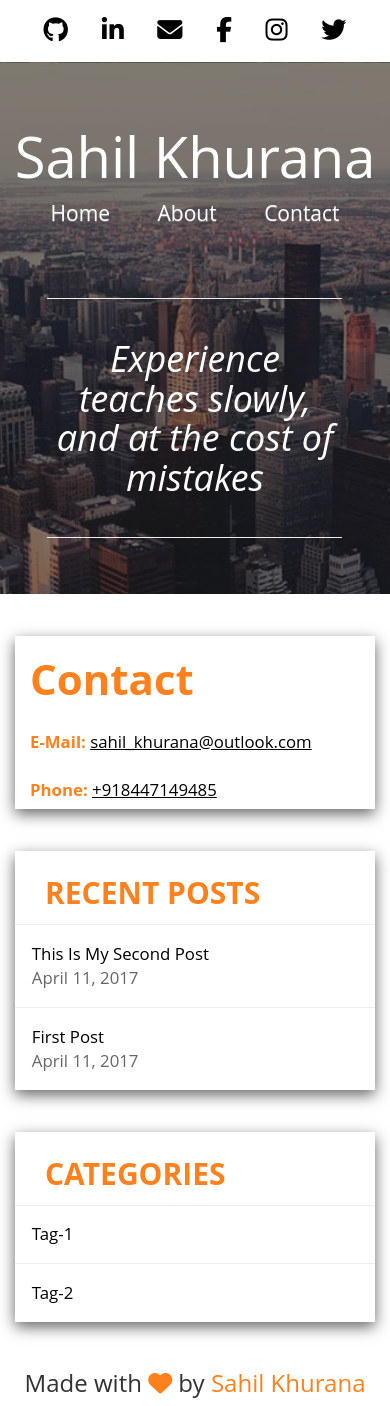
After one commit to sahilkhurana19/MyBlog, a Django app: page /contact/ in a window 390 px wide. The commit adds this page. Run offline with Django 3.2, Linux system fonts and the light colour scheme; data comes from the database, SQL or seed files in the repository; some libraries are stand-ins or nearby versions.

Commit message:
CSS Touches and prep for deployment

```diff
--- a/blog/static/blog/css/main.css
+++ b/blog/static/blog/css/main.css
@@ -7,6 +7,9 @@ body {
 .marginEquator, .row {
   margin-left: 0px;
   margin-right: 0px; }
+
+.navbar {
+  margin-bottom: 0px; }
 
 .navbar-default {
   background: none;
@@ -139,6 +142,19 @@ body {
         color: #ff811d;
         transition: 0.3s;
         text-decoration: underline; }
+  .shCard #contactContact h1 {
+    color: #ff811d;
+    font-weight: bolder;
+    font-size: 3em; }
+  .shCard #contactEmail, .shCard #contactPhone {
+    color: #ff811d; }
+    .shCard #contactEmail h3, .shCard #contactPhone h3 {
+      font-weight: bolder; }
+      .shCard #contactEmail h3 a, .shCard #contactEmail h3 span, .shCard #contactPhone h3 a, .shCard #contactPhone h3 span {
+        font-weight: normal;
+        color: black;
+        text-decoration: underline;
+        cursor: pointer; }
 
 .footer {
   margin-top: 2em; }
@@ -149,13 +165,29 @@ body {
     .footer h3 a {
       color: #ff811d; }
 
+@media only screen and (max-width: 335px) {
+  #skylinePhoto #nameRow {
+    font-size: 0.7em !important; }
+
+  .navbar-default ul li i {
+    font-size: 1.5em !important; } }
 @media only screen and (max-width: 768px) {
+  #skylinePhoto #nameRow {
+    font-size: 0.8em; }
+  #skylinePhoto #navRow li {
+    display: inline; }
+    #skylinePhoto #navRow li a {
+      display: inline; }
+
+  .shCard #contactEmail h3, .shCard #contactPhone h3 {
+    font-size: 1.2em; }
+
   .navbar {
     margin-bottom: 0em; }
 
   .navbar-default .navbar-right {
     text-align: center;
-    padding: 0.2em 0em; }
+    padding: 0.7em 0em; }
     .navbar-default .navbar-right li {
       display: inline; }
       .navbar-default .navbar-right li a {
--- a/blog/static/blog/sass/main.scss
+++ b/blog/static/blog/sass/main.scss
@@ -12,6 +12,10 @@ body {
 .marginEquator, .row {
 		margin-left: 0px;
 		margin-right: 0px;
+}
+
+.navbar {
+	margin-bottom: 0px;
 }
 
 .navbar-default {
@@ -194,6 +198,26 @@ body {
 		border-top: 1px solid #eee;
 		padding: 1em;
 	}
+	#contactContact {
+		h1 {
+			color: $blog-orange;
+			font-weight: bolder;
+			font-size: 3em;
+		}
+	}
+	#contactEmail, #contactPhone {
+
+		color: $blog-orange;
+		h3 {
+			font-weight: bolder;
+			a,span {
+				font-weight: normal;
+				color: black;
+				text-decoration: underline;
+				cursor: pointer;
+			}
+		}
+	}
 }
 .footer {
 	margin-top: 2em;
@@ -208,14 +232,51 @@ body {
 	}
 }
 
+@media only screen and (max-width:  335px) {
+	#skylinePhoto {
+		#nameRow {
+			font-size: 0.7em !important;
+		}
+	}
+	.navbar-default {
+		ul {
+			li {
+				i {
+					font-size: 1.5em !important;
+				}
+			}
+		}
+	}
+}
+
 @media only screen and (max-width: 768px) {
+	#skylinePhoto {
+		#nameRow {
+			font-size: 0.8em;
+			}
+		#navRow {
+			li {
+				display: inline;
+				a {
+					display: inline;
+				}
+			}
+		}
+	}
+	.shCard {
+		#contactEmail, #contactPhone {
+			h3 {
+				font-size: 1.2em;
+			}
+		}
+	}
 	.navbar {
 		margin-bottom: 0em;
 	}
 	.navbar-default {
 		.navbar-right {
 			text-align: center;
-			padding: 0.2em 0em;
+			padding: 0.7em 0em;
 			li {
 				display: inline;
 				a {
--- a/blog/templates/blog/base.html
+++ b/blog/templates/blog/base.html
@@ -70,7 +70,7 @@
 							<a href="https://sahilkhurana19.github.io" target="_blank">About</a>
 						</li>
 						<li>
-							<a href="#">Contact</a>
+							<a href="/contact">Contact</a>
 						</li>
 					</ul>
 				</div>
@@ -99,6 +99,9 @@
 					{% endblock %}
 					{% block detail %}
 					{% endblock %}
+					{% block contact %}
+					{% endblock %}
+
 
 			</div>
 			<div class="col-md-offset-1 col-lg-offset-1 col-sm-offset-1 col-md-3 col-lg-3 col-sm-4 col-xs-12 ">
--- /dev/null
+++ b/blog/templates/blog/contact.html
@@ -0,0 +1,20 @@
+{% extends 'blog/base.html' %}
+{% block contact %}
+<div class="row shCard">
+    <div class="row" id="contactContact">
+        <div class="col-md-12">
+        <h1>Contact</h1>
+        </div>
+    </div>
+    <div class="row" id="contactEmail">
+        <div class="col-md-12">
+        <h3>E-Mail: <a href="mailto:sahil_khurana@outlook.com">sahil_khurana@outlook.com</a></h3>
+        </div>
+    </div>
+    <div class="row" id="contactPhone">
+        <div class="col-md-12">
+        <h3>Phone: <span>+918447149485</span></h3>
+        </div>
+    </div>
+</div>
+{% endblock %}
--- a/blog/templates/blog/index.html
+++ b/blog/templates/blog/index.html
@@ -1,7 +1,7 @@
 {% extends 'blog/base.html' %}
 {% load static %}
 {% block index %}
-{% for post in latest_posts %}
+{% for post in posts %}
 <div class="row shCard">
     <div class="row">
         <div class="col-md-1 col-lg-1 col-sm-3 col-xs-12 dateCol">
--- a/blog/urls.py
+++ b/blog/urls.py
@@ -5,5 +5,6 @@ app_name = 'blog'
 urlpatterns = [
     url(r'^$', views.index, name='index'),
     url(r'^posts/(?P<post_id>\d+)/$', views.detail, name='detail'),
-    url(r'^category/(?P<tag_id>\d+)/$', views.category, name='category')
+    url(r'^category/(?P<tag_id>\d+)/$', views.category, name='category'),
+    url(r'^contact/$', views.contact, name='contact')
 ]
--- a/blog/views.py
+++ b/blog/views.py
@@ -5,7 +5,8 @@ from .models import Post, Tag
 def index(request):
     latest_posts = Post.objects.order_by('-published_date')[:5]
     tags = Tag.objects.all()
-    context = {'latest_posts':latest_posts, 'tags':tags}
+    posts = Post.objects.all().order_by('-published_date')
+    context = {'latest_posts':latest_posts, 'posts':posts, 'tags':tags}
     return render(request, 'blog/index.html', context)
 
 def detail(request, post_id):
@@ -21,3 +22,9 @@ def category(request, tag_id):
     tags = Tag.objects.all()
     context = {'posts':posts, 'tags':tags, 'latest_posts': latest_posts}
     return render(request, 'blog/category.html', context)
+
+def contact(request):
+    latest_posts = Post.objects.order_by('-published_date')[:5]
+    tags = Tag.objects.all()
+    context = {'latest_posts':latest_posts, 'tags':tags}
+    return render(request, 'blog/contact.html', context)
```
Also changed, not shown: requirements.txt (added, +10 -0 lines), 4 other files.
